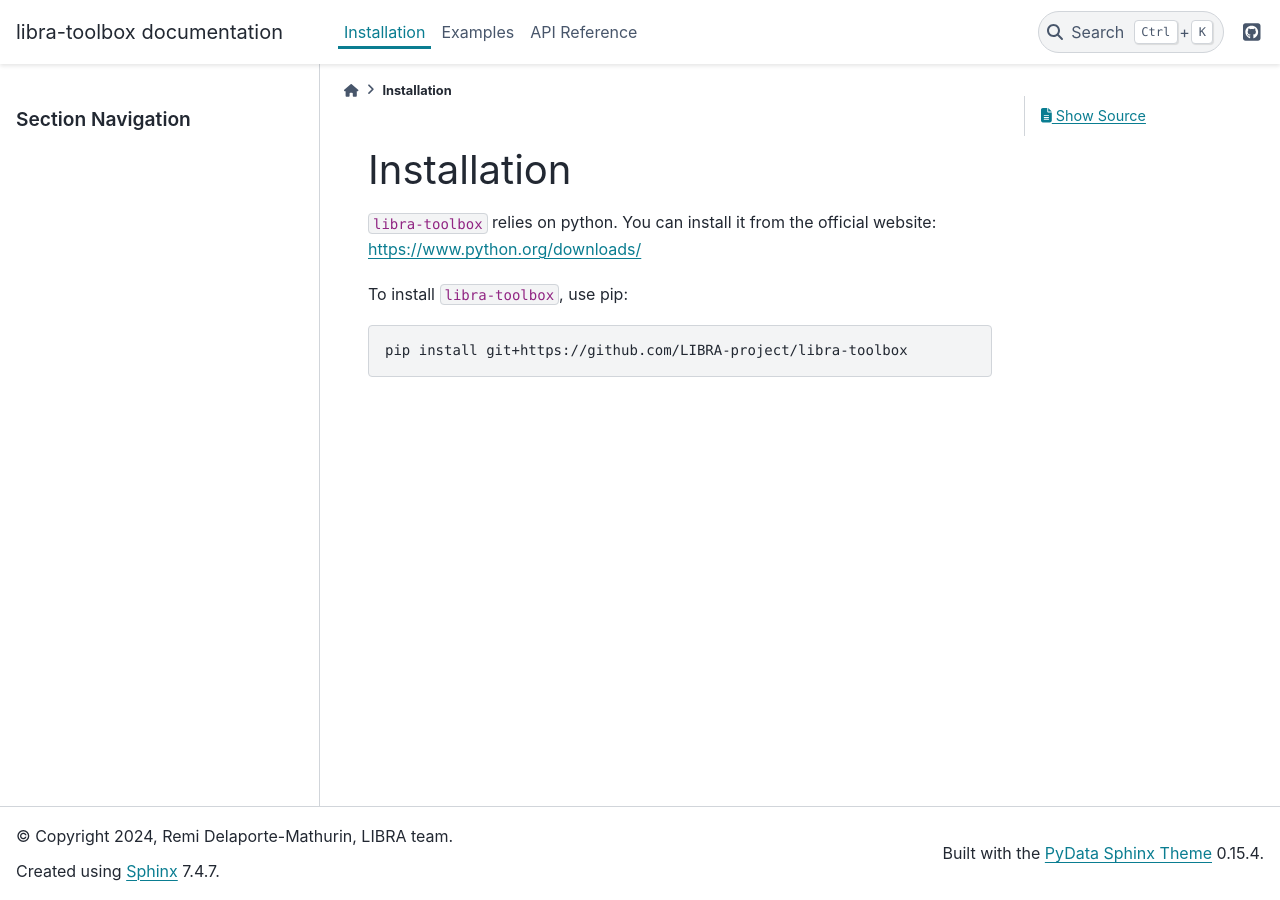
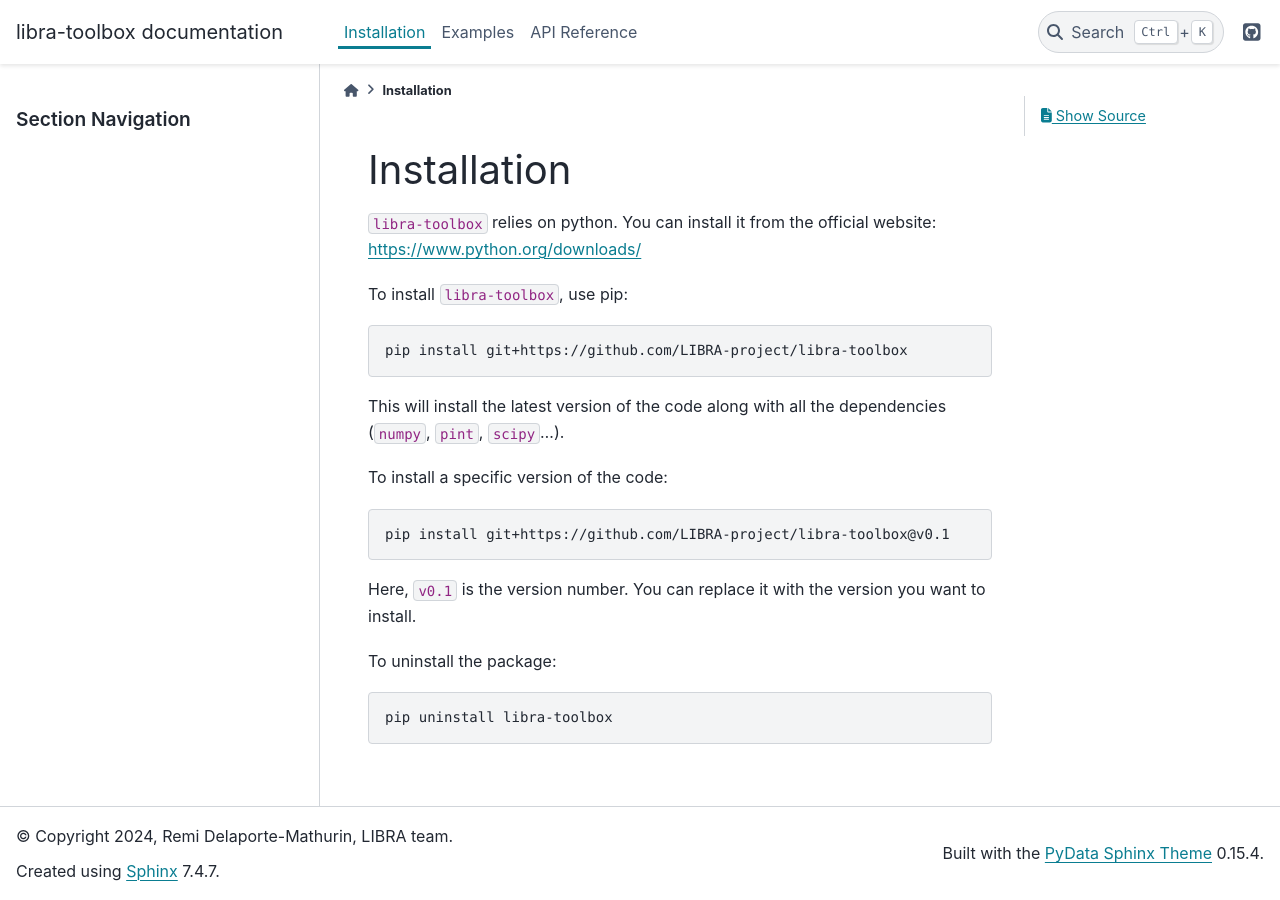
Before and after one commit to davidepettinari/libra-toolbox, a Sphinx documentation site: the page built from docs/installation.rst, in a window 1280 px wide. Built offline with Sphinx 7.4.7 and the PyData theme 0.15.4, drawn with Linux system fonts in a browser that asks for light colours.

Commit message:
added more installation details

```diff
--- a/docs/index.rst
+++ b/docs/index.rst
@@ -31,6 +31,7 @@ To install libra-toolbox, use pip:
 
    pip install git+https://github.com/LIBRA-project/libra-toolbox
 
+For more details, see the :ref:`installation` page.
 
 Roadmap
 -------
--- a/docs/installation.rst
+++ b/docs/installation.rst
@@ -8,3 +10,19 @@ To install ``libra-toolbox``, use pip:
 .. code-block:: bash
 
    pip install git+https://github.com/LIBRA-project/libra-toolbox
+
+This will install the latest version of the code along with all the dependencies (``numpy``, ``pint``, ``scipy``...).
+
+To install a specific version of the code:
+
+.. code-block:: bash
+
+   pip install git+https://github.com/LIBRA-project/libra-toolbox@v0.1
+
+Here, ``v0.1`` is the version number. You can replace it with the version you want to install.
+
+To uninstall the package:
+
+.. code-block:: bash
+
+   pip uninstall libra-toolbox
```
Also changed, not shown: other parts of docs/installation.rst (+2 -0 lines).
